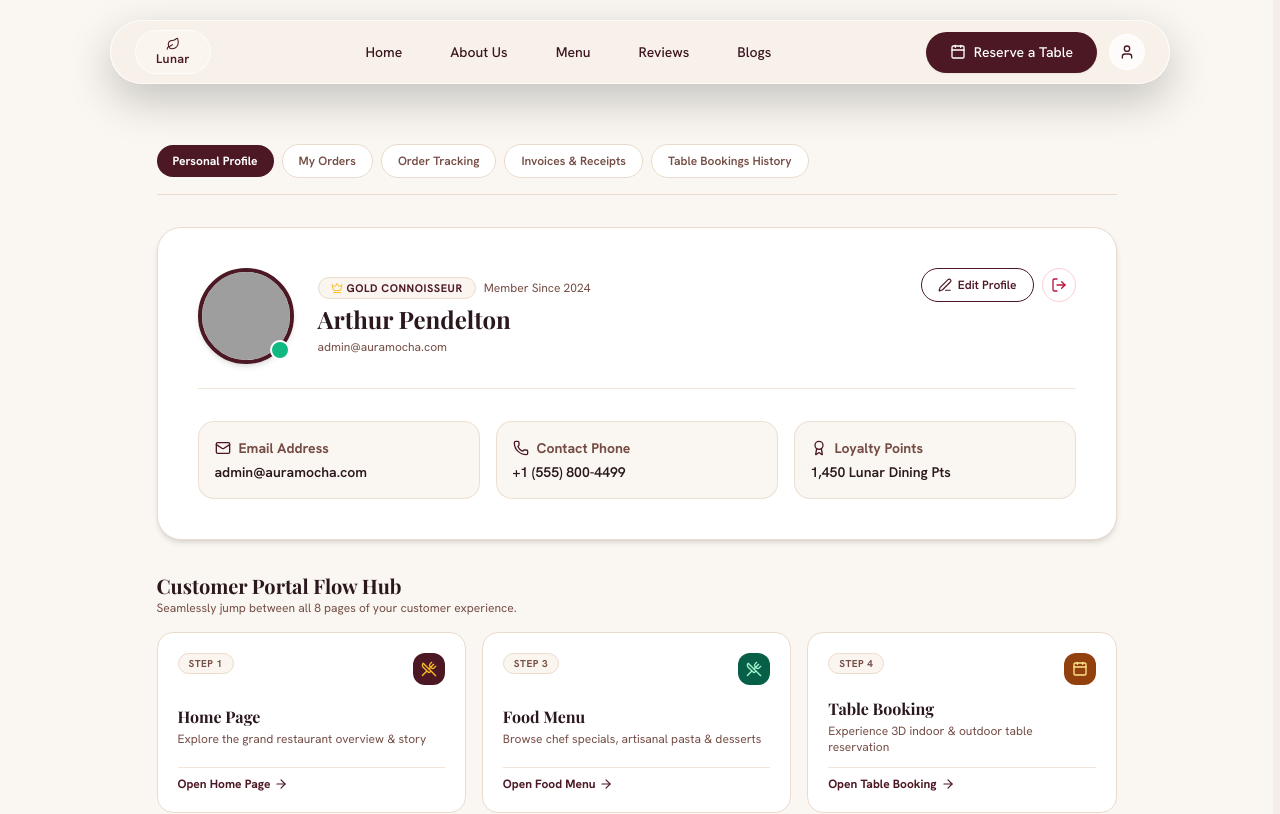
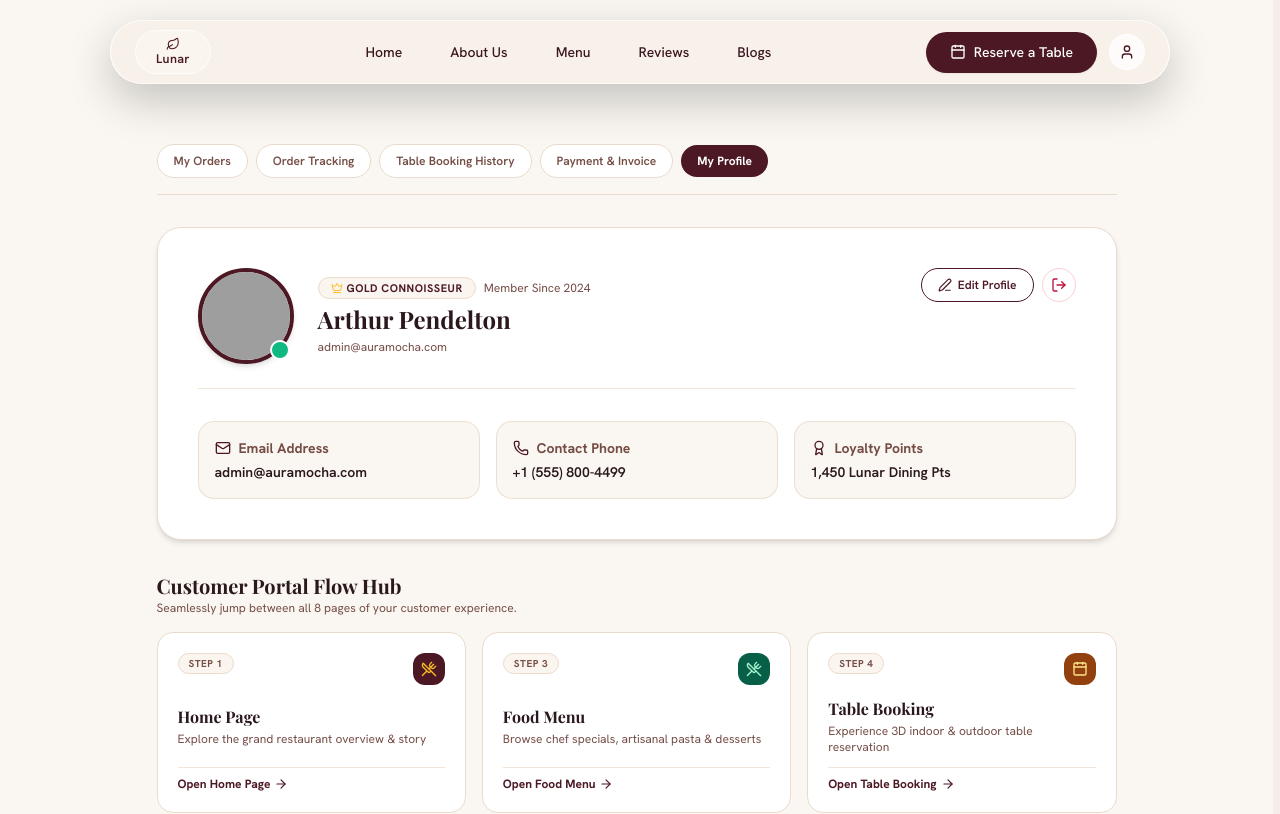
Before and after one commit to Kss-Official/KSS-Restaurent-Management-System, a React (Vite) app in the folder frontend/: page /customer/profile in a window 1280 px wide. Shown: the top 814 px of the page. Built offline with nearby package versions, Linux system fonts and the light colour scheme; grey boxes are pictures that could not be loaded; the HTML template or start-up script is replaced by a standard one; a web font is replaced by a local one.

Commit message:
Align customer navigation tabs order and labels exactly with profile dropdown

```diff
--- a/frontend/src/components/layout/CustomerNavTabs.jsx
+++ b/frontend/src/components/layout/CustomerNavTabs.jsx
@@ -5,11 +5,11 @@ export const CustomerNavTabs = ({ rightElement, className = '' }) => {
   const location = useLocation();
 
   const navTabs = [
-    { label: 'Personal Profile', path: '/customer/profile' },
     { label: 'My Orders', path: '/customer/orders' },
     { label: 'Order Tracking', path: '/customer/order-tracking' },
-    { label: 'Invoices & Receipts', path: '/customer/invoice' },
-    { label: 'Table Bookings History', path: '/customer/bookings' },
+    { label: 'Table Booking History', path: '/customer/bookings' },
+    { label: 'Payment & Invoice', path: '/customer/invoice' },
+    { label: 'My Profile', path: '/customer/profile' },
   ];
 
   return (
```
